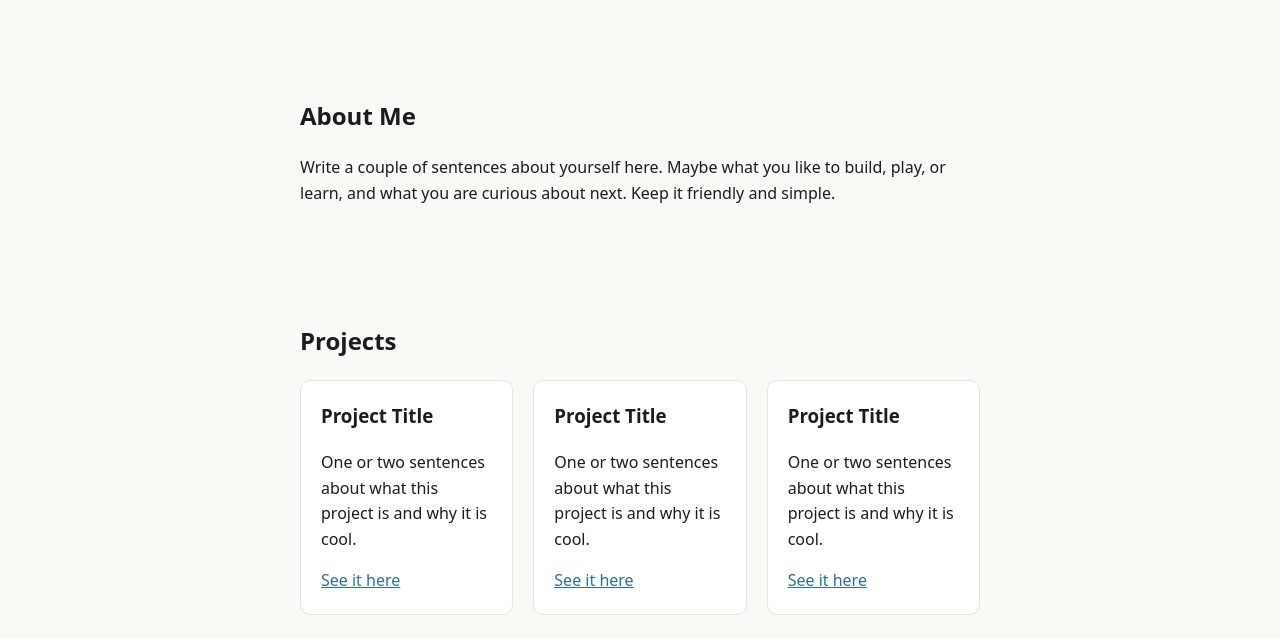
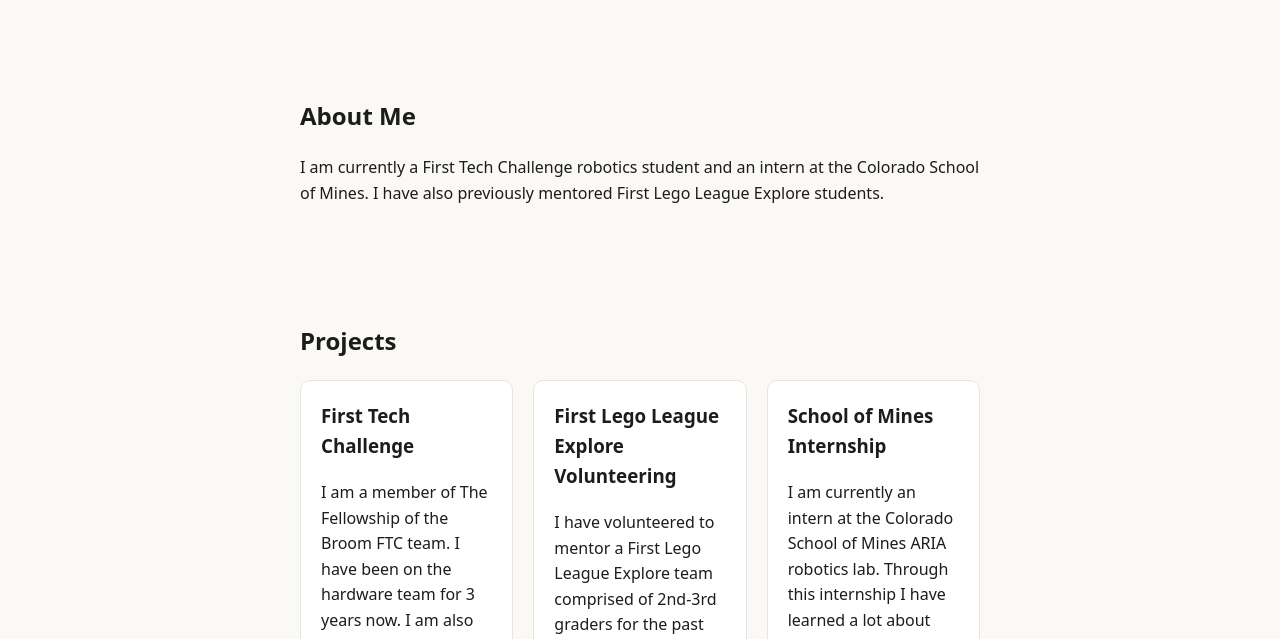
Before and after one commit to Rylan-Frantz/rylan-frantz.github.io, a plain HTML site: page index.html in a window 1280 px wide. Shown: the part 313-952 px from the top of the page. Drawn offline with Linux system fonts and the light colour scheme.

Commit message:
Updated the project cards

```diff
--- a/index.html
+++ b/index.html
@@ -33,9 +33,7 @@
       <h2>About Me</h2>
       <!-- replace this paragraph with 2-3 sentences about yourself -->
       <p>
-        Write a couple of sentences about yourself here.
-        Maybe what you like to build, play, or learn, and what you are curious about next.
-        Keep it friendly and simple.
+        I am currently a First Tech Challenge robotics student and an intern at the Colorado School of Mines. I have also previously mentored First Lego League Explore students.
       </p>
     </section>
 
@@ -44,20 +42,20 @@
       <div class="project-grid">
         <!-- three project cards: put in your own titles, descriptions, and links -->
         <article class="card">
-          <h3>Project Title</h3>
-          <p>One or two sentences about what this project is and why it is cool.</p>
+          <h3>First Tech Challenge</h3>
+          <p>I am a member of The Fellowship of the Broom FTC team. I have been on the hardware team for 3 years now. I am also the portfolio and presentation lead for the team.</p>
           <!-- the link is optional, delete the line if there is nothing to link -->
-          <a href="#">See it here</a>
+          <a href="https://broomfieldstem.org/ftc" target="_blank" rel="noopener noreferrer">Learn more here</a>
         </article>
         <article class="card">
-          <h3>Project Title</h3>
-          <p>One or two sentences about what this project is and why it is cool.</p>
-          <a href="#">See it here</a>
+          <h3>First Lego League Explore Volunteering</h3>
+          <p>I have volunteered to mentor a First Lego League Explore team comprised of 2nd-3rd graders for the past two years.</p>
+          <a href="https://broomfieldstem.org/explore" target="_blank" rel="noopener noreferrer">Learn more here</a>
         </article>
         <article class="card">
-          <h3>Project Title</h3>
-          <p>One or two sentences about what this project is and why it is cool.</p>
-          <a href="#">See it here</a>
+          <h3>School of Mines Internship</h3>
+          <p>I am currently an intern at the Colorado School of Mines ARIA robotics lab. Through this internship I have learned a lot about python programming and computer vision.</p>
+          <a href="https://www.ariarobotics.com/" target="_blank" rel="noopener noreferrer">Learn more here</a>
         </article>
       </div>
     </section>
```
